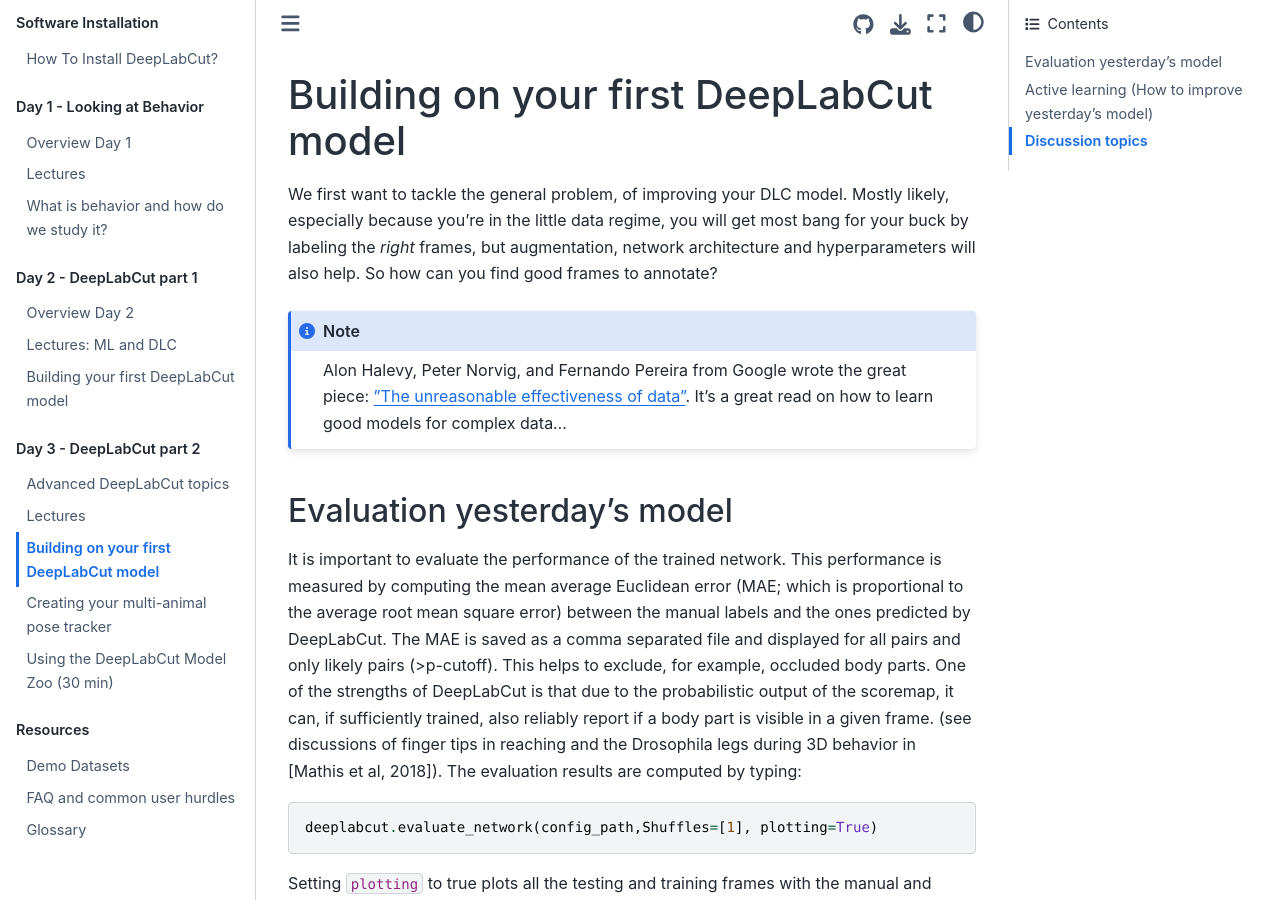
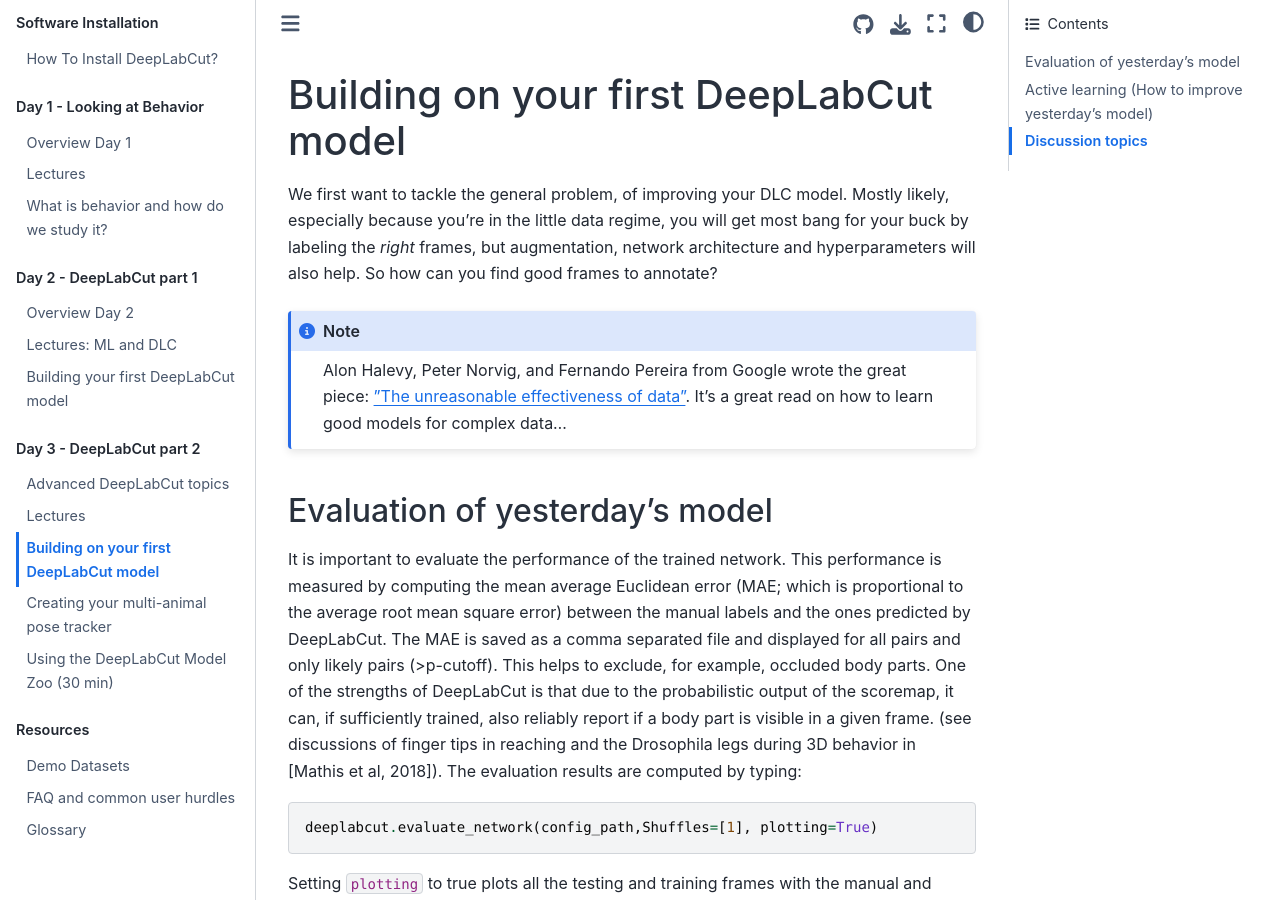
Before and after one commit to AlexEMG/DLC-Cajal-Course, a Jupyter Book: the page built from content/Day3_Practicals.md, in a window 1280 px wide and 900 px high. Built offline with Jupyter Book 1.0.4 settings and Sphinx 7.4.7 and the Sphinx Book theme 1.1.4, drawn with Linux system fonts in a browser that asks for light colours.

````diff
--- a/content/Day3_Practicals.md
+++ b/content/Day3_Practicals.md
@@ -6,7 +6,7 @@ We first want to tackle the general problem, of improving your DLC model. Mostly
 Alon Halevy, Peter Norvig, and Fernando Pereira from Google wrote the great piece: <a href="https://static.googleusercontent.com/media/research.google.com/en//pubs/archive/35179.pdf" target="_blank">"The unreasonable effectiveness of data"</a>. It's a great read on how to learn good models for complex data...
 ```
 
-## Evaluation yesterday's model
+## Evaluation of yesterday's model
 
 It is important to evaluate the performance of the trained network. This performance is measured by computing
 the mean average Euclidean error (MAE; which is proportional to the average root mean square error) between the
````
